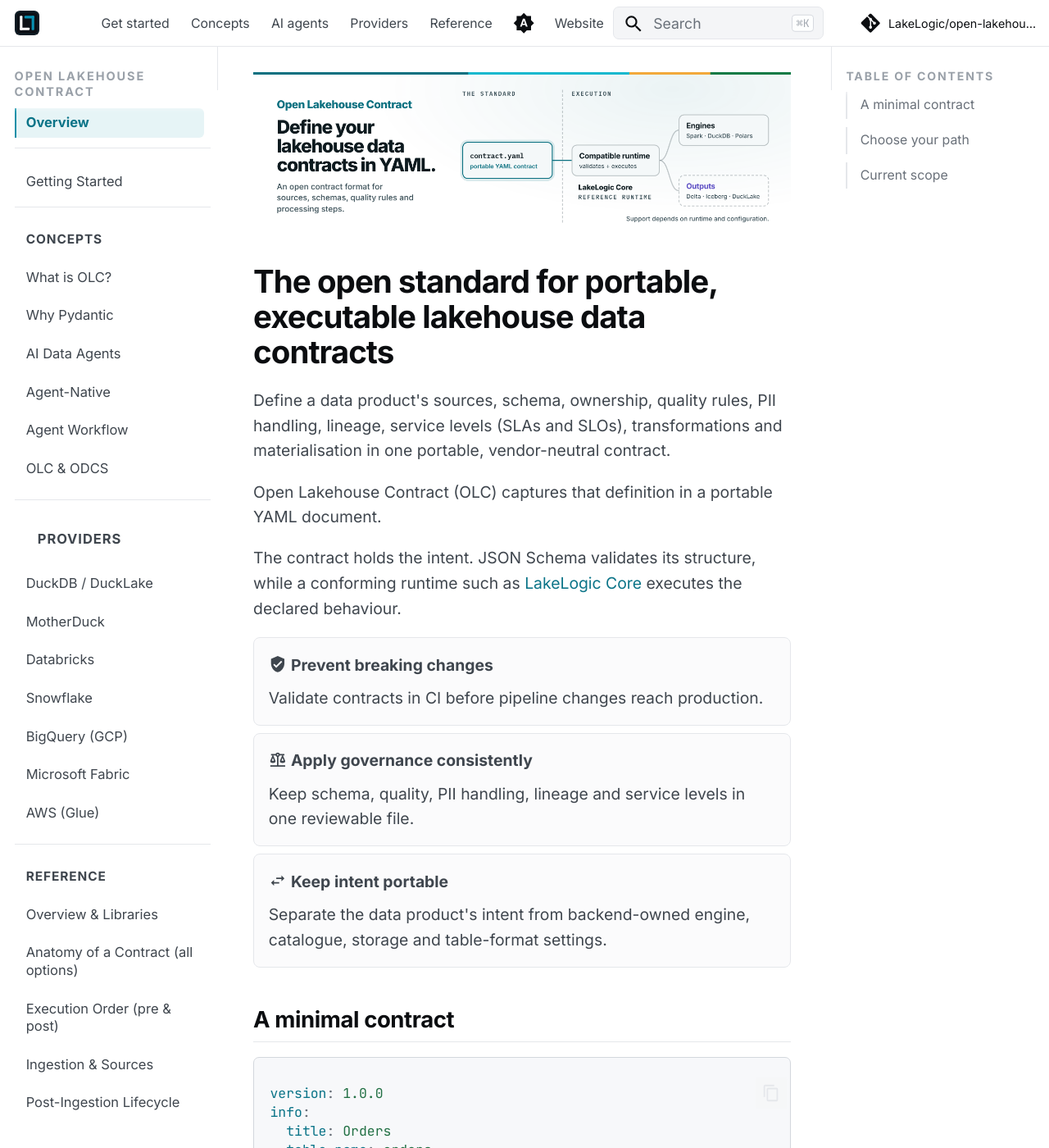
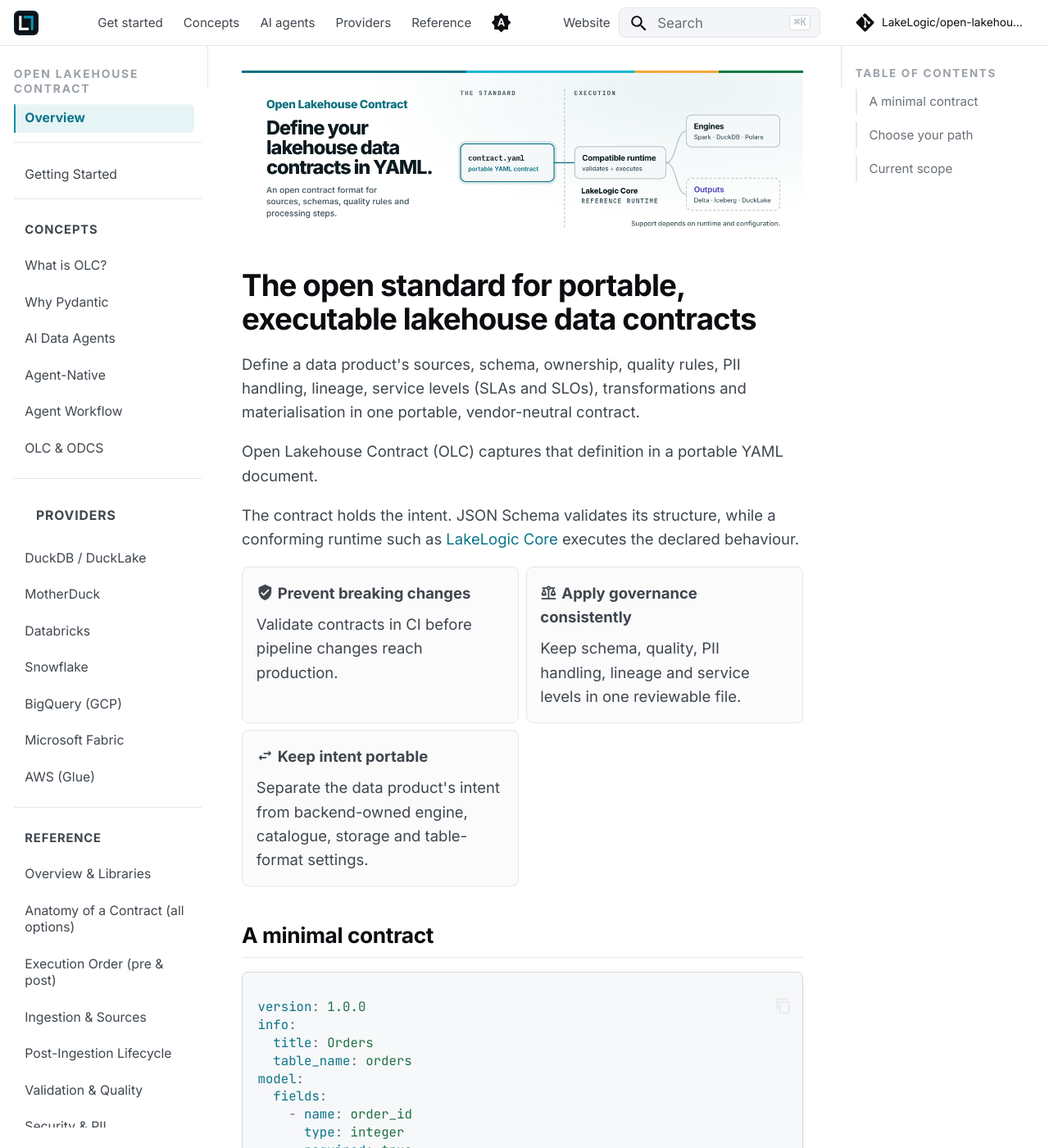
Before and after one commit to LakeLogic/open-lakehouse-contract, an MkDocs documentation site: the page built from docs/index.md, in a window 1280 px wide and 1400 px high. Shown: the whole window at 82% size. Built offline with MkDocs 1.6.1 and Material for MkDocs 9.7.7, drawn with Linux system fonts in a browser that asks for light colours; comment, search, counter and statistics services are not loaded.

Commit message:
docs: text 5% above default (was 10%)

```diff
--- a/docs/stylesheets/extra.css
+++ b/docs/stylesheets/extra.css
@@ -1403,10 +1403,10 @@
   }
 }
 
-/* ── Text 10% larger (2026-10-24) ───────────────────────────────────────────────────────────
-   The pages read best at 110% browser zoom, so the root size is raised 10% at each of
+/* ── Text 5% larger (2026-10-24) ───────────────────────────────────────────────────────────
+   The pages read best a little above the default size, so the root size is raised 5% at each of
    Material's breakpoints (125% / 137.5% / 150%). Sizes are in rem, so everything scales
    together, as zoom does. Same rule as the LakeLogic Core and LakeLogic MCP docs. */
-html { font-size: 137.5%; }
-@media screen and (min-width: 100em) { html { font-size: 151.25%; } }
-@media screen and (min-width: 125em) { html { font-size: 165%; } }
+html { font-size: 131.25%; }
+@media screen and (min-width: 100em) { html { font-size: 144.375%; } }
+@media screen and (min-width: 125em) { html { font-size: 157.5%; } }
--- a/mkdocs.yml
+++ b/mkdocs.yml
@@ -122,7 +122,7 @@
   - tables
 
 extra_css:
-  - stylesheets/extra.css?v=5
+  - stylesheets/extra.css?v=6
 
 extra_javascript:
   - javascripts/theme-switcher.js
```
